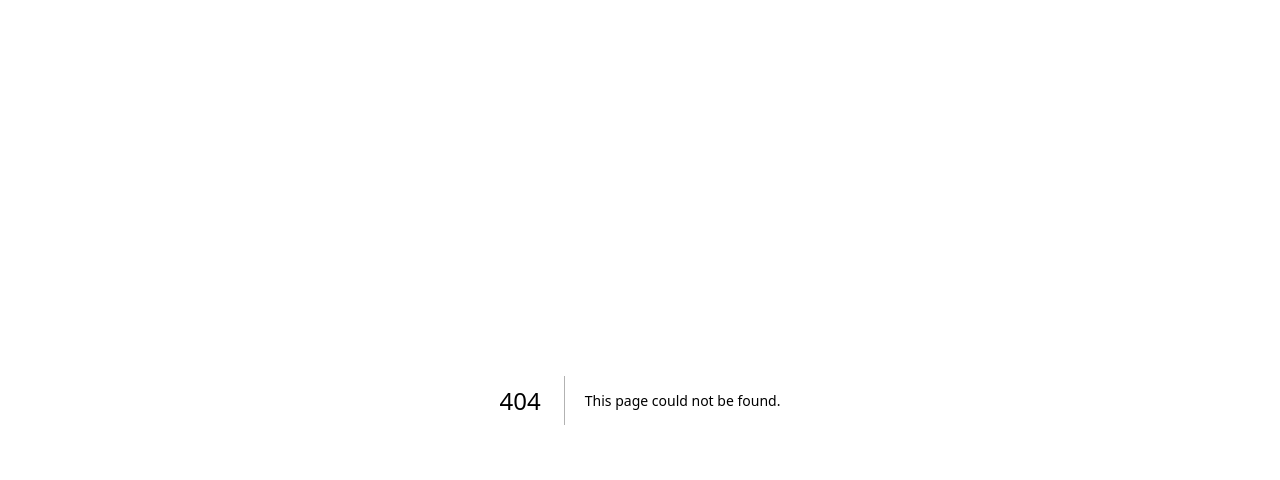
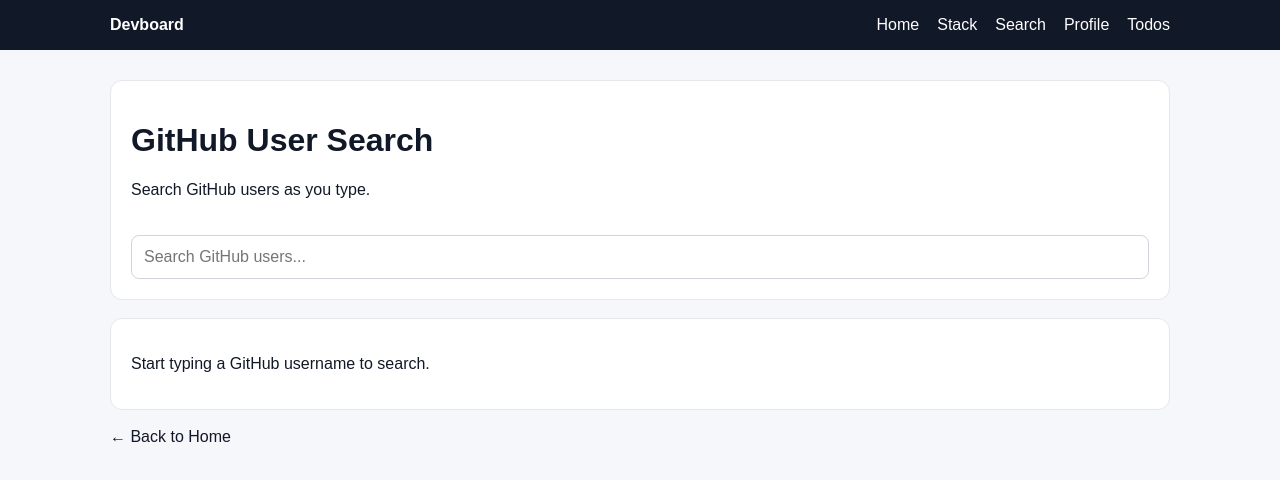
Before and after one commit to sujanganiga/devboard, a Next.js app in the folder web/: page /search in a window 1280 px wide. Before the commit this address had no page. Shown: the top 480 px of the page. Built offline with nearby package versions, Linux system fonts and the light colour scheme.

Commit message:
feat: add debounced github user search

```diff
--- /dev/null
+++ b/web/src/app/search/page.js
@@ -0,0 +1,142 @@
+"use client";
+
+import { useEffect, useState } from "react";
+import Link from "next/link";
+import Header from "@/components/Header";
+
+export default function SearchPage() {
+  const [query, setQuery] = useState("");
+  const [users, setUsers] = useState([]);
+  const [loading, setLoading] = useState(false);
+  const [error, setError] = useState("");
+
+  useEffect(() => {
+    const trimmedQuery = query.trim();
+
+    if (!trimmedQuery) {
+      setUsers([]);
+      setError("");
+      setLoading(false);
+      return;
+    }
+
+    const timeoutId = setTimeout(async () => {
+      try {
+        setLoading(true);
+        setError("");
+
+        const response = await fetch(
+          `https://api.github.com/search/users?q=${encodeURIComponent(
+            trimmedQuery
+          )}`
+        );
+
+        if (!response.ok) {
+          throw new Error("GitHub search failed");
+        }
+
+        const data = await response.json();
+
+        setUsers(data.items || []);
+      } catch (err) {
+        setUsers([]);
+        setError("Unable to search GitHub. Please try again.");
+      } finally {
+        setLoading(false);
+      }
+    }, 400);
+
+    return () => {
+      clearTimeout(timeoutId);
+    };
+  }, [query]);
+
+  return (
+    <>
+      <Header />
+
+      <main className="container">
+        <div className="card">
+          <h1>GitHub User Search</h1>
+
+          <p>
+            Search GitHub users as you type.
+          </p>
+
+          <input
+            type="text"
+            placeholder="Search GitHub users..."
+            value={query}
+            onChange={(event) => setQuery(event.target.value)}
+            style={{
+              width: "100%",
+              marginTop: "20px",
+            }}
+          />
+        </div>
+
+        <br />
+
+        {loading && (
+          <div className="card">
+            <p>Loading...</p>
+          </div>
+        )}
+
+        {!loading && error && (
+          <div className="card">
+            <p>{error}</p>
+          </div>
+        )}
+
+        {!loading && !error && query.trim() && users.length === 0 && (
+          <div className="card">
+            <p>No GitHub users found.</p>
+          </div>
+        )}
+
+        {!loading && !error && users.length > 0 && (
+          <div className="grid">
+            {users.map((user) => (
+              <div className="card" key={user.id}>
+                <img
+                  src={user.avatar_url}
+                  alt={`${user.login} avatar`}
+                  width="80"
+                  height="80"
+                  style={{
+                    borderRadius: "50%",
+                  }}
+                />
+
+                <h2>{user.login}</h2>
+
+                <a
+                  href={user.html_url}
+                  target="_blank"
+                  rel="noopener noreferrer"
+                >
+                  View GitHub Profile
+                </a>
+              </div>
+            ))}
+          </div>
+        )}
+
+        {!query.trim() && (
+          <div className="card">
+            <p>
+              Start typing a GitHub username to search.
+            </p>
+          </div>
+        )}
+
+        <br />
+
+        <Link href="/">
+          ← Back to Home
+        </Link>
+      </main>
+    </>
+  );
+}
```
